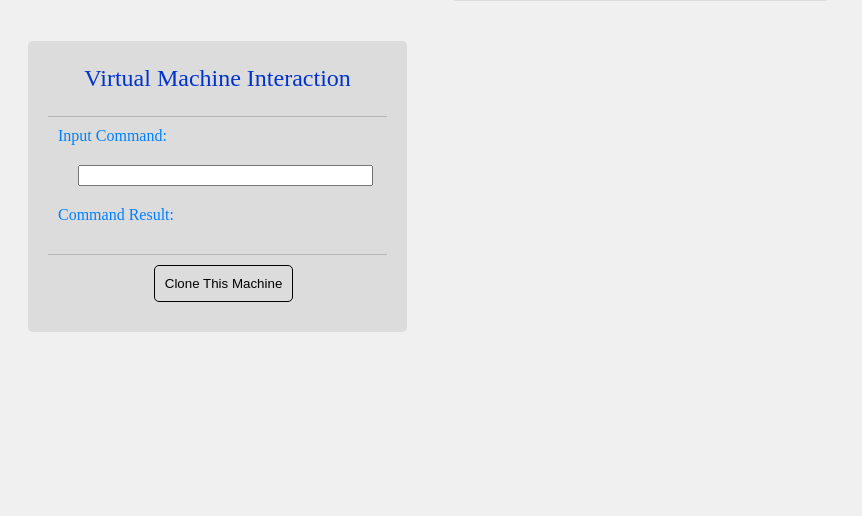
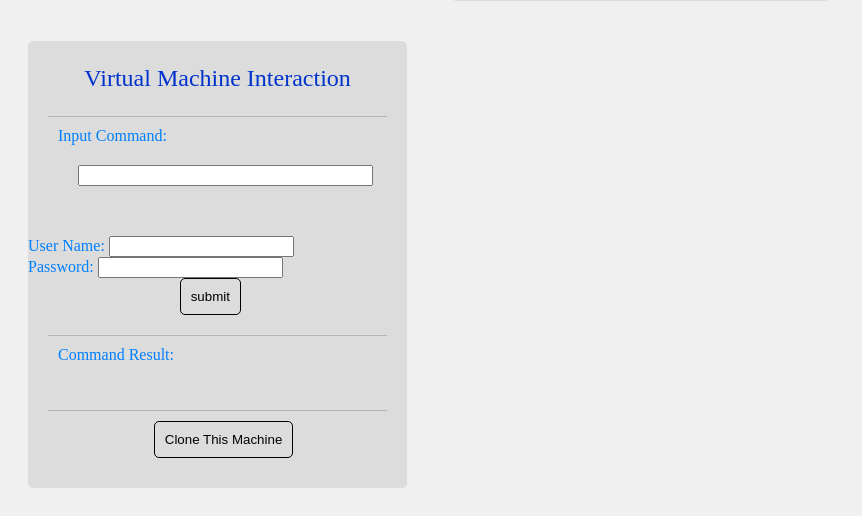
Before and after one commit to amjal/cloud-dashboard, a Django app: template templates/index.html in a window 1280 px wide. Shown: the part 432-948 px from the top of the page, without its empty margins (0-862 px from the left). Before the commit the page ends 764 px from the top, so only its background shows below. Run offline with Django 3.2, Linux system fonts and the light colour scheme; the template is opened without the code that fills it, so the values that code supplies are empty.

Commit message:
command 70% done

```diff
--- a/templates/index.html
+++ b/templates/index.html
@@ -47,6 +47,13 @@
 				});
 				$("#delete-button").click(function(){
 					$.post('/remove/',{'vm':current_vm});
+				});
+				$("#command-button").click(function(){
+					let username = $("#username").val();
+					let password = $("#password").val();
+					let command = $("#command").val();
+					console.log(username);
+					//$.post('/command/',{'vm':current_vm, 'user'
 				});
 				$(".dropdown-content p").click(function(){
 					current_vm = ($(this).text());
@@ -108,7 +115,7 @@
 			<div class="card-item">
 				<span class="field-title"> Set Main Memory: </span>
 				<input type="number" id="ram-space">
-				<button id="ram-space-button" class="card-button" style="float:right;">submit</span>
+				<button id="ram-space-button" class="card-button" style="float:right;">submit</button>
 			</div>
 			<div class="card-item">
 				<button id="delete-button" class="card-button" style="left:40%;"> delete </button>
@@ -118,16 +125,26 @@
 			<div class="card-header">
 				<p> Virtual Machine Interaction </p>
 			</div>
-			<form>
 			<div class="card-item">
 				<span class="field-title"> Input Command: </span>
-					<input type="text" name="command">
+				<input type="text" name="command" id="command">
+			</div>
+			<div >
+				<span class="field-title"> User Name: </span>
+				<input type="text" name="username" id="username">
+			</div>
+			<div >
+				<span class="field-title"> Password: </span>
+				<input type="text" name="password" id="password">
+			</div>
+			<button id="command-button" class="card-button" style="left:40%;" >submit</button>
+			<div class="card-item">
 				<span class="field-title"> Command Result: </span>
+				<p id="command-result"></p>
 			</div>
 			<div class="card-item">
 				<button id="clone-button" class="card-button" style="left:30%"> Clone This Machine </button>
 			</div>
-			</form>
 		</div>
 	</body>
 </html>
```
Also changed, not shown: Cloud1/views.py (+4 -4 lines), 3 other files. Lines whose indentation alone changed are shown as unchanged.
